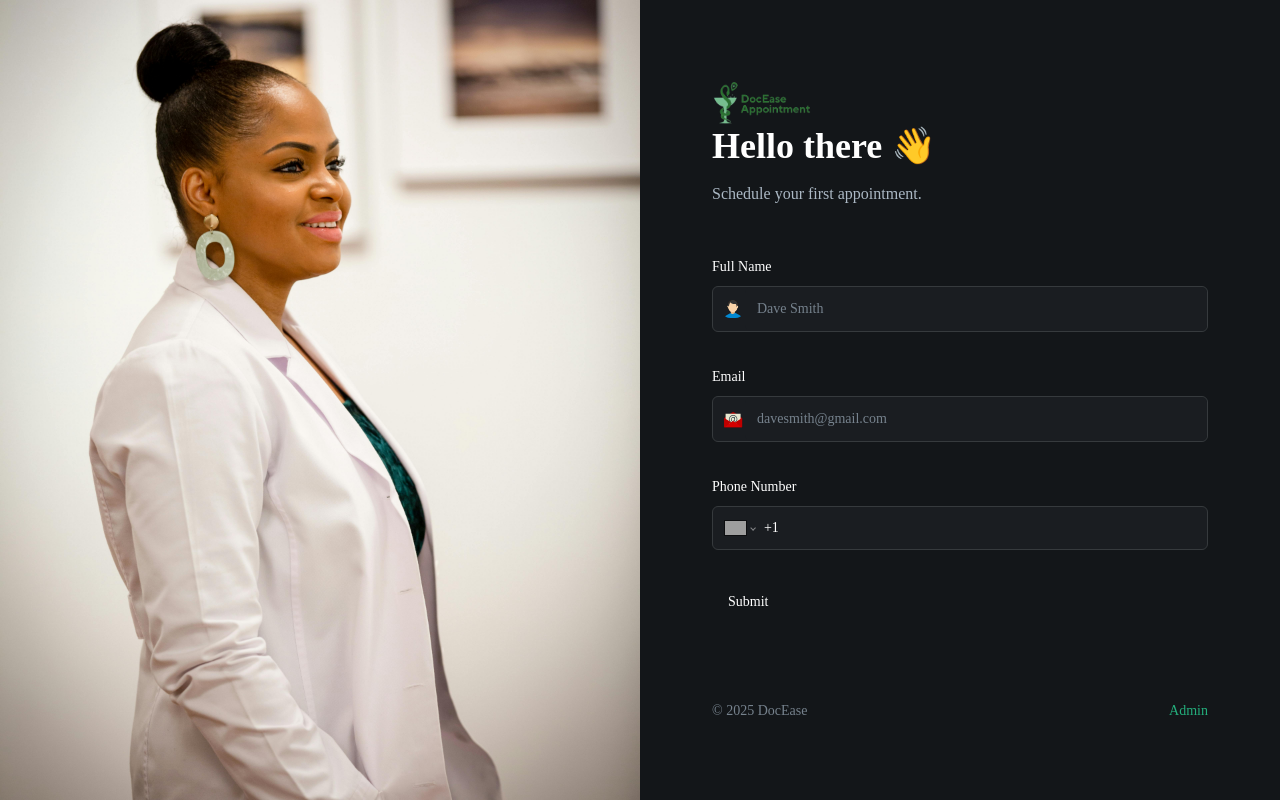
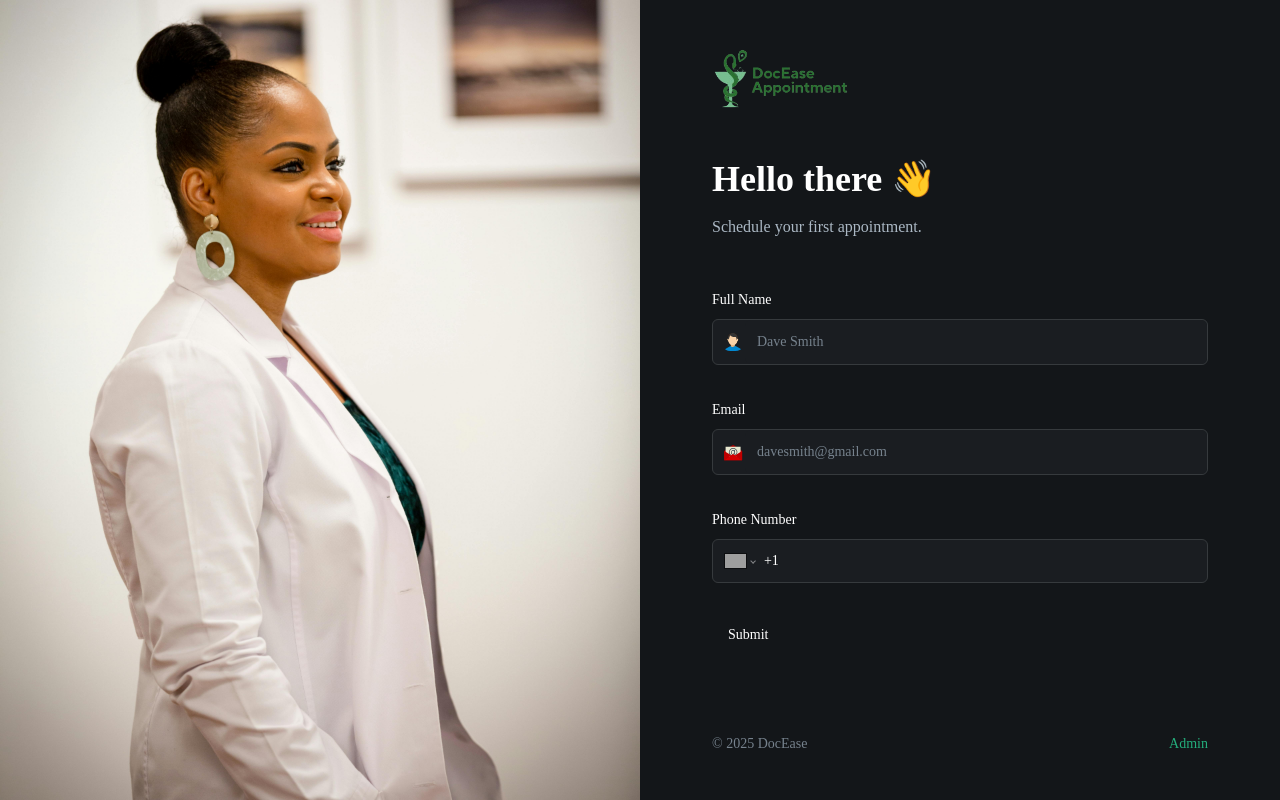
Before and after one commit to Adeoye-J/DocEase, a Next.js app: page / in a window 1280 px wide. Built offline with nearby package versions, Linux system fonts and the light colour scheme; grey boxes are pictures that could not be loaded.

Commit message:
DocEase commit at 1/17/2025, 6:40:30 PM

```diff
--- a/app/page.tsx
+++ b/app/page.tsx
@@ -20,10 +20,10 @@ export default function Home() {
             <div className="sub-container max-w-[496px]">
                 <Image
                     src="/assets/docease_logo.png"
-                    height={100}
-                    width={100}
+                    height={1000}
+                    width={1000}
                     alt="Heart"
-                    // className="mb-12 h-10 w-fit"
+                    className="mb-12 h-16 w-fit"
                 />
 
                 <PatientForm />
```
